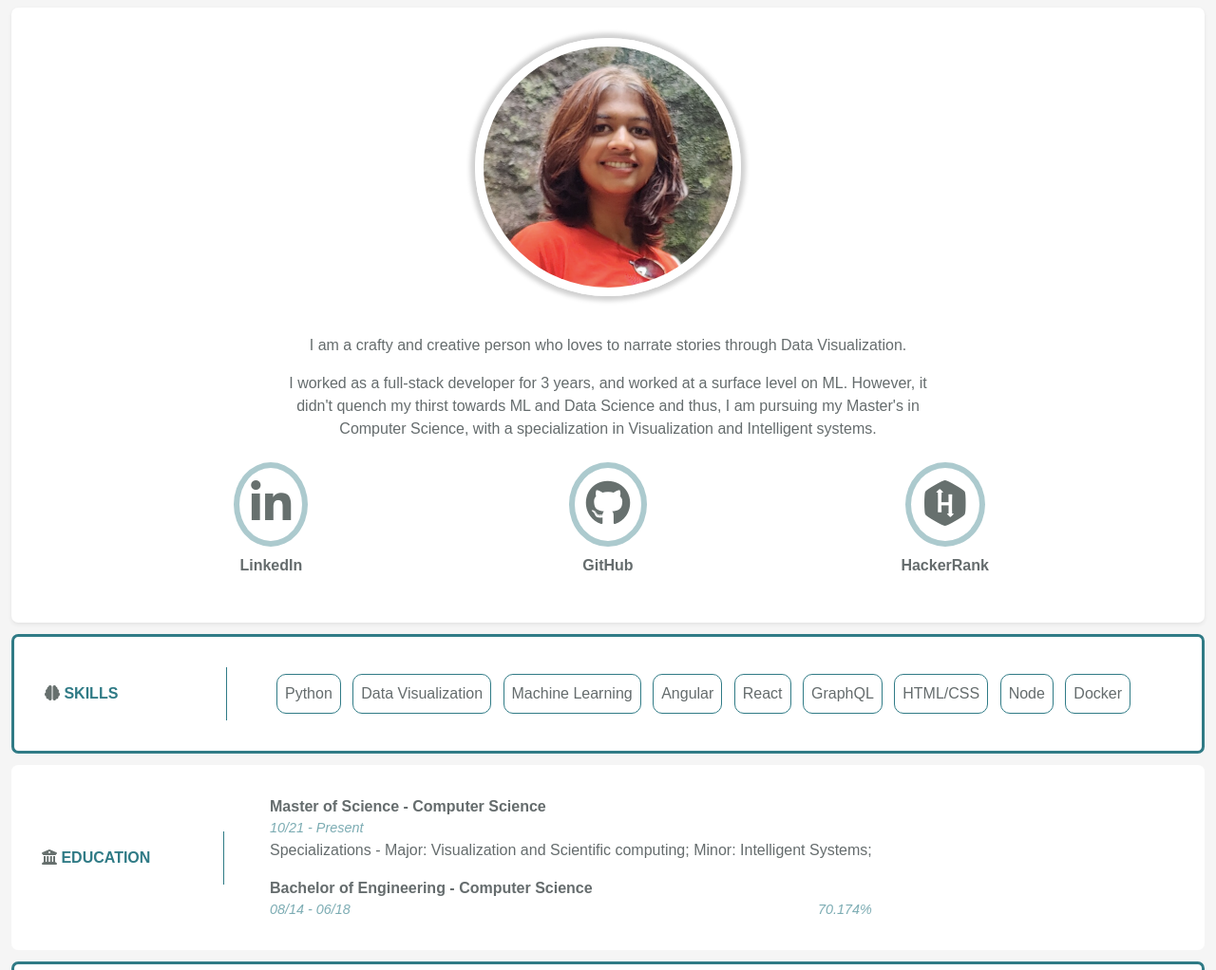
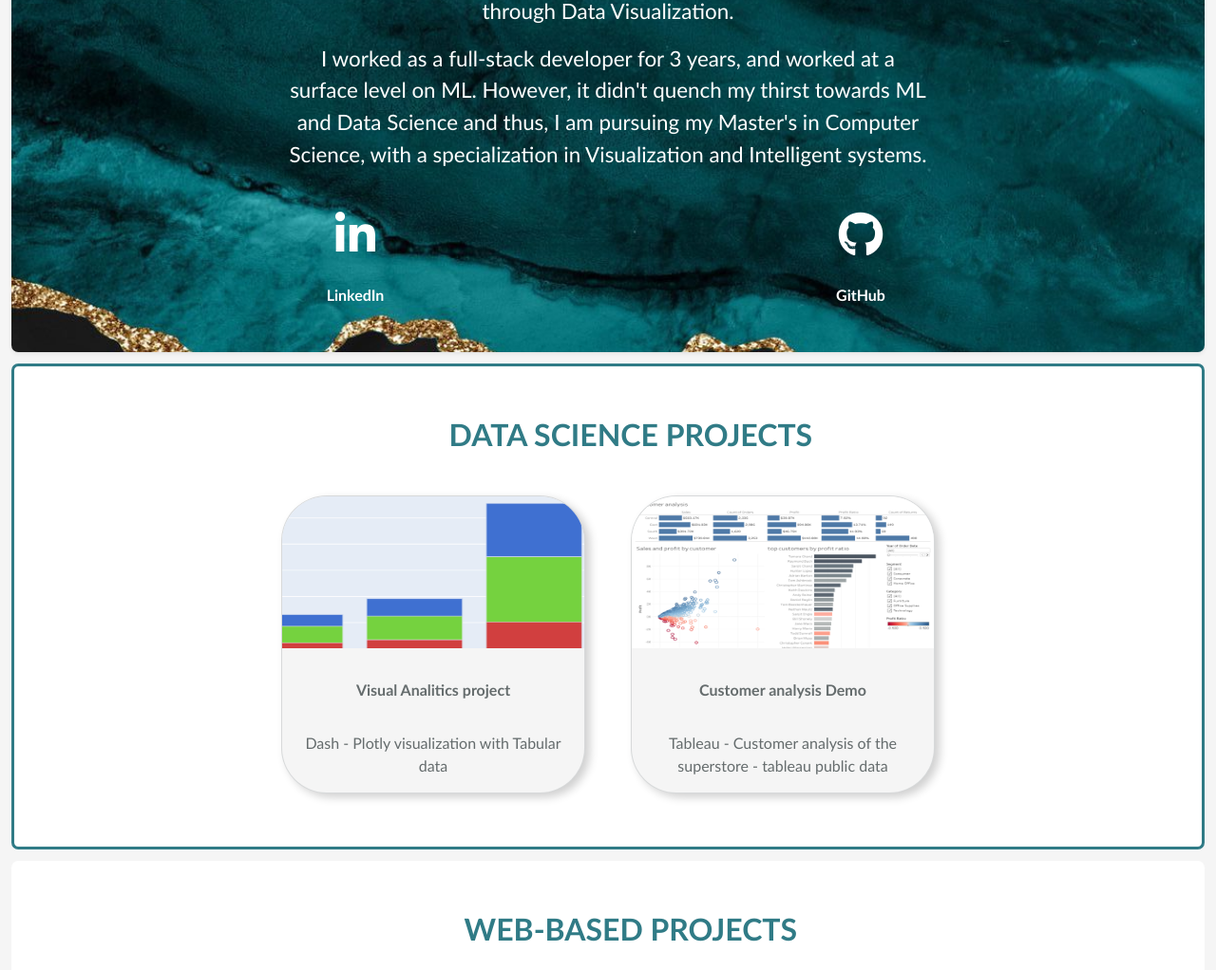
Before and after one commit to ChandanaRD/portfolio, a plain HTML site: page index.html in a window 1280 px wide. Shown: the part 460-1482 px from the top of the page at 95% size. Drawn offline with nearby package versions, Linux system fonts and the light colour scheme.

Commit message:
Adding tableau project

```diff
--- a/index.html
+++ b/index.html
@@ -15,7 +15,7 @@
 
 <body class="main-container">
 
-<header id='header'>
+<!-- <header id='header'>
     <div id="header-image" class="header-image py-2">
         <div class="header-content-container">
             <div class="header-content mb-2 h1">Welcome! </div>
@@ -30,7 +30,7 @@
         <div class="navbar-header">
             <a class="navbar-brand nav-link link-text" href="#profile"> Chandana R Deshmukh</a>
             <button class="navbar-toggler" type="button" data-bs-toggle="collapse" data-bs-target="#main_nav">
-                <span class="navbar-toggler-icon"></span>
+                <span class="font-white"></span>
             </button>
         </div>
 
@@ -61,10 +61,10 @@
                 </a>
             </li>
         </ul>
-      </div> <!-- navbar-collapse.// -->
-     </div> <!-- container-fluid.// -->
+      </div>
+     </div>
     </nav>
-    </header>
+    </header> -->
 
     <div class='body-container' id='profile'>
         <section class='intro-section shadow-sm' id='profile'>
@@ -78,11 +78,12 @@
                             summary
                         </div> -->
 
-                        <div class="primary-text col-md-8 col-md-offset-2">
-                            <p >
+                        <div class="col-md-8 col-md-offset-2">
+                            <p class="font-white profile-desc-font">Full-stack developer | Paper craft enthusiast | Aspiring Data Scientist</p>
+                            <p class="font-white profile-desc-font">
                                 I am a crafty and creative person who loves to narrate stories through Data Visualization.
                             </p>
-                            <p>
+                            <p class="font-white profile-desc-font">
                                 I worked as a full-stack developer for 3 years, and worked at a surface level on ML. However, it didn't quench my thirst towards ML and Data Science and thus, I am pursuing my Master's in Computer Science, with a specialization in Visualization and Intelligent systems.
                             </p>
                         </div>
@@ -98,7 +99,7 @@
                                 <i class="fab fa-linkedin-in"></i>
                             </a>
                         </div>
-                        <div class="company-name">
+                        <div class="company-name font-white">
                             LinkedIn
                         </div>
                     </div>
@@ -108,11 +109,11 @@
                                 <i class="fab fa-github"></i>
                             </a>
                         </div>
-                        <div class="company-name">
+                        <div class="company-name font-white">
                             GitHub
                         </div>
                     </div>
-                    <div class="logo-with-label">
+                    <!-- <div class="logo-with-label">
                         <div class="logo-container">
                             <a class="logo" href="https://www.hackerrank.com/chandanadeshmukh" target="_blank">
                                 <i class="fab fa-hackerrank"></i>
@@ -121,12 +122,14 @@
                         <div class="company-name">
                             HackerRank
                         </div>
-                    </div>
+                    </div>                   -->
                 </div>
             </div>
 
         </section>
-        <section id='skills' class="content-section">
+
+
+        <!-- <section id='skills' class="content-section">
             <div class="section-sub-heading section-header">
                 <i class="fas fa-brain"></i>
                 Skills
@@ -257,11 +260,11 @@
                     </div>
                 </div>
             </div>
-        </section>
+        </section> -->
         <section id='personal-projects' class='personal-projects' class="content-section">
             <div class="section-sub-heading col-header">
                 <i class="fas fa-code"></i>
-                Personal projects
+                Data science projects
             </div>
             <div class="card-container">
                 <div class="logo-label-desc">
@@ -277,6 +280,27 @@
                         Dash - Plotly visualization with Tabular data
                     </div>
                 </div>
+                <div class="logo-label-desc">
+                    <div class="logo-container">
+                        <a class="logo-img" href="https://public.tableau.com/views/CustomerAnalysisDemo_17039744802790/VIz?:language=en-GB&:display_count=n&:origin=viz_share_link" target="_blank">
+                            <img src="assets/customer_analysis.png"></i>
+                        </a>
+                    </div>
+                    <div class="logo-label">
+                        Customer analysis Demo
+                    </div>
+                    <div class="logo-desc">
+                        Tableau - Customer analysis of the superstore - tableau public data
+                    </div>
+                </div>
+            </div>
+        </section>
+        <section id='personal-projects' class='personal-projects' class="content-section">
+            <div class="section-sub-heading col-header">
+                <i class="fas fa-code"></i>
+                Web-based projects
+            </div>
+            <div class="card-container">
                 <div class="logo-label-desc">
                     <div class="logo-container">
                         <a class="logo-img" href="https://chandanard.github.io/shopping_expense_manager/" target="_blank">
@@ -331,7 +355,7 @@
                 </div>
             </div>
         </section>
-        <section id='certifications' class="content-section">
+        <!-- <section id='certifications' class="content-section">
             <div class="section-sub-heading section-header">
                 <i class="fas fa-certificate"></i>
                 Certifications
@@ -467,8 +491,8 @@
                     </div>
                 </div>
             </div>
-        </section>
-        <section id='contact' class="content-section">
+        </section> -->
+        <!-- <section id='contact' class="content-section">
             <div class="section-sub-heading section-header">
                 <i class="fas fa-hands-helping"></i>
                 Contact
@@ -492,13 +516,13 @@
                 </div>
             </div>
 
-        </section>
+        </section> -->
     </div>
     <footer class="footerContainer">
         <div class="d-flex">
-            <div class="contact-item nav-link">
+            <!-- <div class="contact-item nav-link">
                 <i class="fas fa-mobile mr-10"></i> +49 176 8115 7449
-            </div>
+            </div> -->
             <div class="contact-item nav-link">
                 <i class="fas fa-envelope"></i> deshmukh.chandana@gmail.com &nbsp;&nbsp;
             </div>
--- a/style.css
+++ b/style.css
@@ -2,12 +2,17 @@
     margin:0;
     padding: 0;
     box-sizing: border-box;
-    font-family: sans-serif;
+    font-family: 'Gill Sans', 'Gill Sans MT', Calibri, 'Trebuchet MS', sans-serif;
     color: #656c6d;
 
 }
 .bg-primary{
     background-color: #307b86 !important;
+}
+.intro-section{
+    background-image: url(teal_stone.jpeg);
+    display: block !important;
+    background-size: cover;
 }
 .intro-section, .intro-section .section-sub-heading{
     /* flex-direction: column;
@@ -91,6 +96,10 @@
     flex-direction: column;
     justify-content: center;
     align-items: center;
+    margin-top: 2rem;
+}
+.profile-desc-font{
+    font-size: 1.4rem;
 }
 .personal-projects{
     display: flex;
@@ -153,20 +162,19 @@ i{
 }
 .logo{
     border-radius: 50%;
-    border: 0.4rem solid #307b8666;
+    /* border: 0.4rem solid #307b8666; */
     padding: .75rem;
     font-size: 3rem;
-    color: #01100e99;
+    color: white !important;
     cursor: pointer;
 }
 a.logo:hover{
     background-color: #307b86;
-    color: white !important;
     border: 0.4rem solid #307b86;
 }
-a.logo > i{
+/* a.logo > i{
     color:  #01100e99;
-}
+} */
 .section-header > i {
     color: #01100e99;
 }
@@ -237,6 +245,7 @@ a.inverse:hover{
     max-width: 20rem;
     min-width: 15rem;
     background-color: whitesmoke;
+    box-shadow: 5px 4px 10px 0px rgba(0, 0, 0, 0.19);
     /* padding: 1rem; */
 }
 .logo-img{
@@ -314,8 +323,9 @@ a:hover{
 .card-container{
     display: flex;
     flex-wrap: wrap;
+    justify-content: center;
 }
-.navbar-toggler-icon{
+.font-white{
     color: white;
 }
 
@@ -328,6 +338,11 @@ div.body-container > section:nth-of-type(even) {
 @media only screen and (max-width: 600px) {
     .profile {
         padding: 0px;
+    }
+    .intro-section{
+        background-image: url(teal_stone.jpeg);
+        display: block !important;
+        background-size: cover;
     }
     .intro-section, .intro-section .section-sub-heading{
       flex-direction: column;
```
Also changed, not shown: assets/customer_analysis.png (added).
